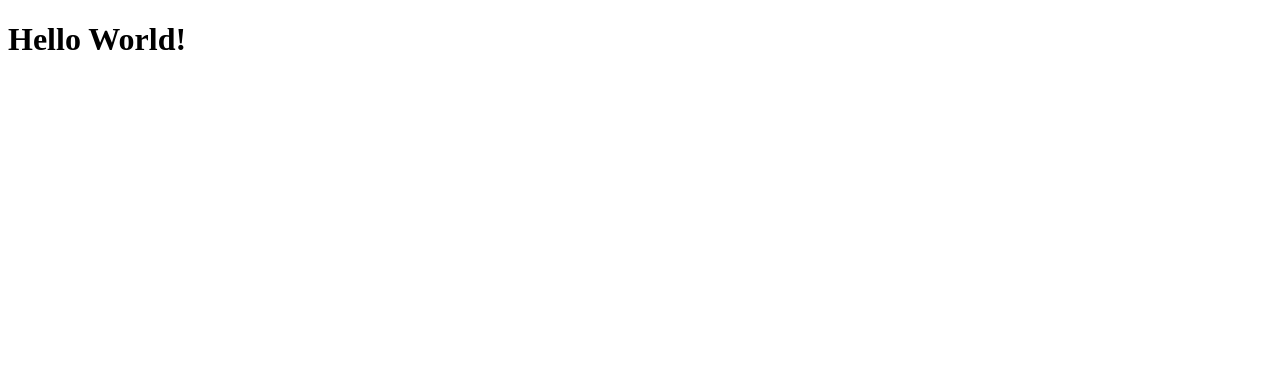
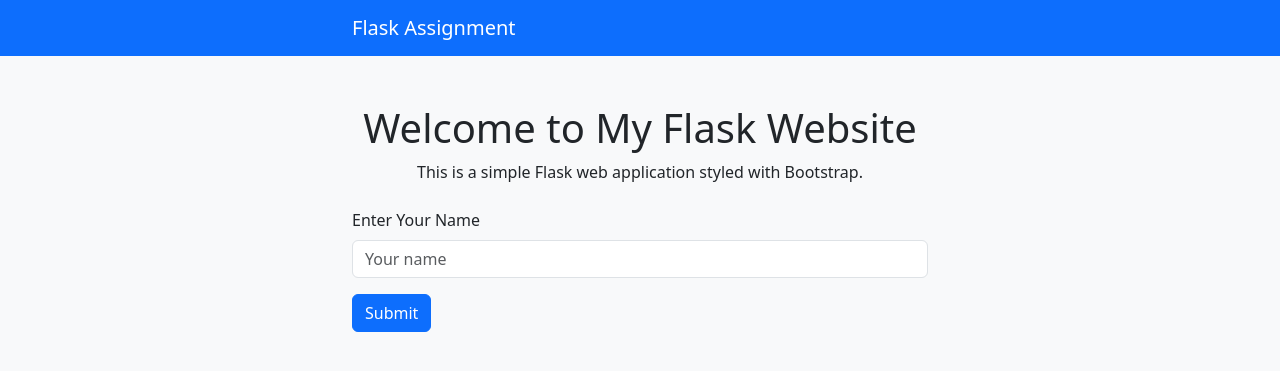
Before and after one commit to SRCEM-AIM-Class-A/A64_viraj_yawale, a Flask app: page / in a window 1280 px wide. Before the commit the part shown is almost empty. Shown: the top 371 px of the page. Run offline with Flask 3, Linux system fonts and the light colour scheme.

Commit message:
add flask app

```diff
--- a/Assignment1/app.py
+++ b/Assignment1/app.py
@@ -1,12 +1,13 @@
-
-
-from flask import Flask, render_template
+from flask import Flask, render_template, request
 
 app = Flask(__name__)
 
-@app.route("/")
-def hello_world():
-    return render_template("index.html")
+@app.route('/', methods=['GET', 'POST'])
+def home():
+    name = None
+    if request.method == 'POST':
+        name = request.form.get('name')
+    return render_template('index.html', name=name)
 
-if __name__  == "__main__":
-     app.run(debug=True, port=8000)
+if __name__ == '__main__':
+    app.run(debug=True)
--- /dev/null
+++ b/Assignment1/static/style.css
@@ -0,0 +1,6 @@
+body {
+    background-color: #f8f9fa;
+}
+.container {
+    max-width: 600px;
+}
--- a/Assignment1/templates/index.html
+++ b/Assignment1/templates/index.html
@@ -2,10 +2,35 @@
 <html lang="en">
 <head>
     <meta charset="UTF-8">
-    <meta name="viewport" content="width=device-width, initial-scale=1.0">
-    <title>Flask Website</title>
+    <meta name="viewport" content="width=device-width, initial-scale=1">
+    <title>Flask Bootstrap App</title>
+    <link href="https://cdn.jsdelivr.net/npm/bootstrap@5.3.0/dist/css/bootstrap.min.css" rel="stylesheet">
+    <link rel="stylesheet" href="{{ url_for('static', filename='style.css') }}">
 </head>
 <body>
-    <h1>Hello World!</h1>
+    <nav class="navbar navbar-expand-lg navbar-dark bg-primary">
+        <div class="container">
+            <a class="navbar-brand" href="#">Flask Assignment</a>
+        </div>
+    </nav>
+
+    <div class="container mt-5">
+        <h1 class="text-center">Welcome to My Flask Website</h1>
+        <p class="text-center">This is a simple Flask web application styled with Bootstrap.</p>
+
+        <form method="POST" class="mt-4">
+            <div class="mb-3">
+                <label for="name" class="form-label">Enter Your Name</label>
+                <input type="text" class="form-control" id="name" name="name" placeholder="Your name">
+            </div>
+            <button type="submit" class="btn btn-primary">Submit</button>
+        </form>
+
+        {% if name %}
+            <h3 class="mt-4 text-success">Hello, {{ name }}!</h3>
+        {% endif %}
+    </div>
+
+    <script src="https://cdn.jsdelivr.net/npm/bootstrap@5.3.0/dist/js/bootstrap.bundle.min.js"></script>
 </body>
 </html>
```
